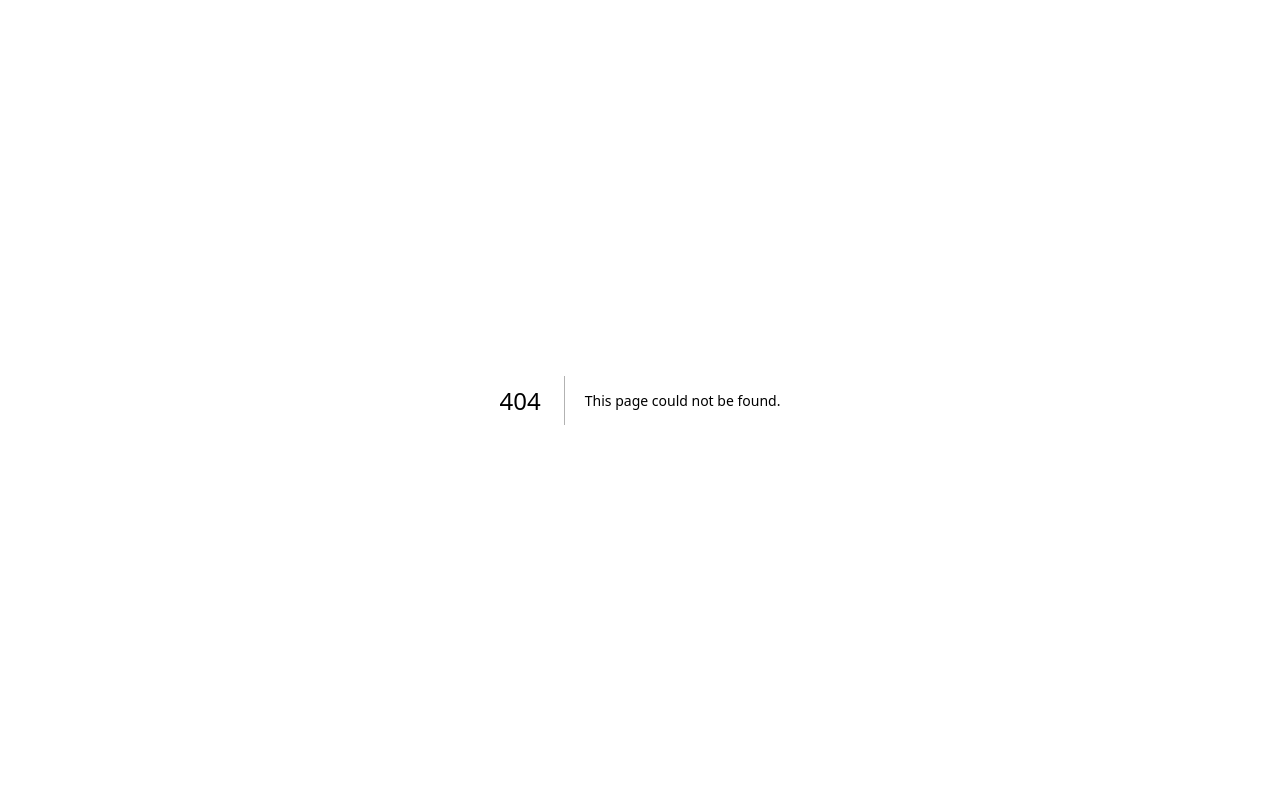
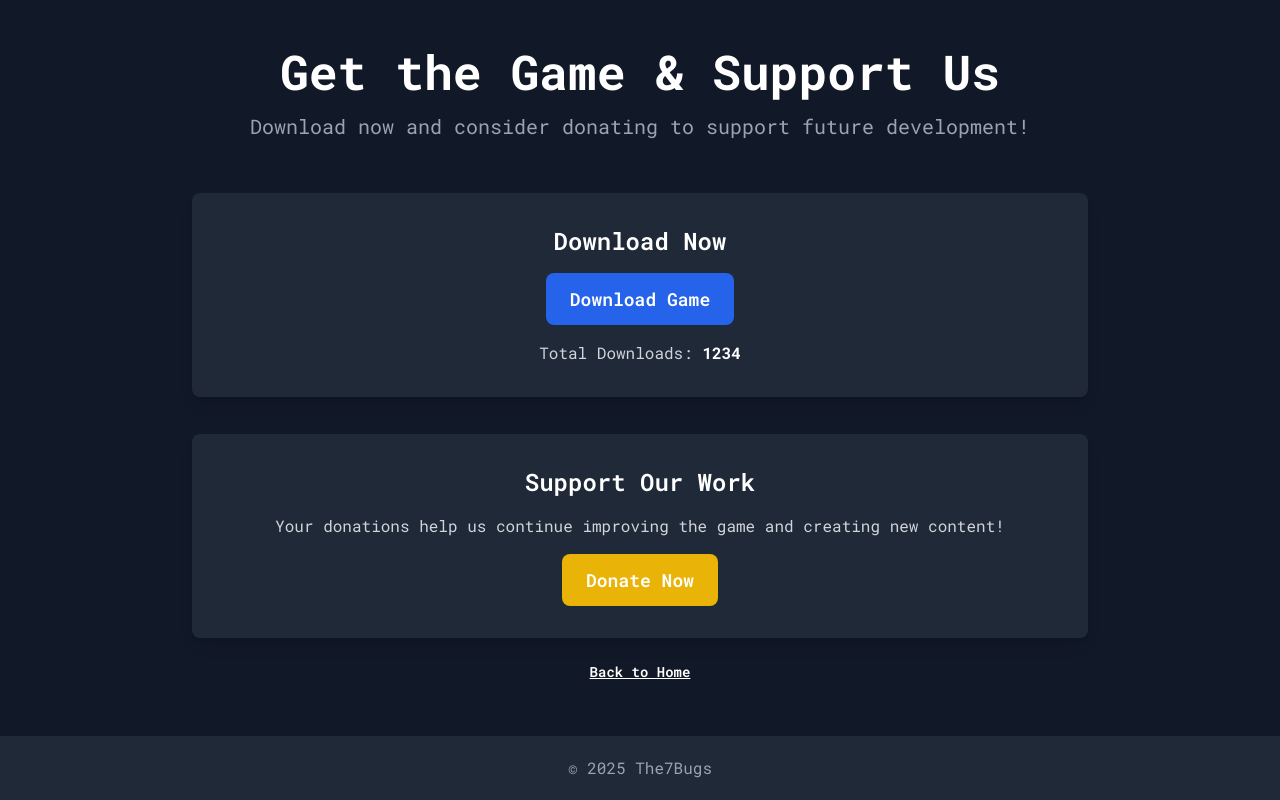
Before and after one commit to kappyphm/SJOL-Landing-Page, a Next.js app: page /download in a window 1280 px wide. Before the commit this address had no page. Built offline with nearby package versions, Linux system fonts and the light colour scheme.

Commit message:
Update Download page and Testimonials

```diff
--- /dev/null
+++ b/app/download/page.tsx
@@ -0,0 +1,70 @@
+"use client";
+
+import Link from "next/link";
+import { useState, useEffect } from "react";
+
+export default function DownloadDonatePage() {
+  const [downloadCount, setDownloadCount] = useState(0);
+
+  useEffect(() => {
+    // Giả lập số lượt tải từ server
+    const fetchDownloadCount = async () => {
+      // Thay thế bằng API thực tế nếu có
+      const fakeCount = 1234;
+      setDownloadCount(fakeCount);
+    };
+
+    fetchDownloadCount();
+  }, []);
+
+  return (
+    <div className="bg-gray-900 text-white min-h-screen md:max-h-screen flex flex-col justify-between items-center ">
+      {/* Header */}
+      <header className="w-full text-center py-12">
+        <h1 className="text-4xl md:text-5xl font-bold">
+          Get the Game & Support Us
+        </h1>
+        <p className="text-lg md:text-xl text-gray-400 mt-4">
+          Download now and consider donating to support future development!
+        </p>
+      </header>
+
+      {/* Download Section */}
+      <section className="w-full max-w-4xl text-center bg-gray-800 p-8 rounded-lg shadow-lg">
+        <h2 className="text-2xl font-semibold mb-4">Download Now</h2>
+        <button className="bg-blue-600 px-6 py-3 rounded-lg text-lg font-semibold hover:bg-blue-700">
+          Download Game
+        </button>
+        <p className="mt-4 text-gray-300">
+          Total Downloads:{" "}
+          <span className="font-bold text-white">{downloadCount}</span>
+        </p>
+      </section>
+
+      {/* Donation Section */}
+      <section className="w-full max-w-4xl text-center bg-gray-800 p-8 rounded-lg shadow-lg mt-8">
+        <h2 className="text-2xl font-semibold mb-4">Support Our Work</h2>
+        <p className="text-gray-300 mb-4">
+          Your donations help us continue improving the game and creating new
+          content!
+        </p>
+        <button className="bg-yellow-500 px-6 py-3 rounded-lg text-lg font-semibold hover:bg-yellow-600">
+          Donate Now
+        </button>
+      </section>
+      <div className="mt-4">
+        <Link
+          href="/"
+          className="text-sm font-semibold underline hover:text-blue-500 transition-all"
+        >
+          Back to Home
+        </Link>
+      </div>
+
+      {/* Footer */}
+      <footer className="w-full text-center py-5 bg-gray-800 text-gray-400 mt-12">
+        <p>&copy; 2025 The7Bugs</p>
+      </footer>
+    </div>
+  );
+}
--- a/app/page.tsx
+++ b/app/page.tsx
@@ -1,6 +1,5 @@
-"use client";
 import Image from "next/image";
-import { useEffect, useState } from "react";
+import Link from "next/link";
 
 const teamMembers = [
   { name: "KhanhPG", role: "Web Developer", avatar: "/memberAvt/KhanhPG.jpg" },
@@ -12,20 +11,25 @@ const teamMembers = [
   { name: "PhongBT", role: "Content Creator", avatar: "/BG1.gif" },
 ];
 
+const testimonials = [
+  {
+    name: "John Doe",
+    review: "Amazing game! I had so much fun playing it.",
+    avatar: "/BG1.gif",
+  },
+  {
+    name: "Jane Smith",
+    review: "A fantastic experience, highly recommend!",
+    avatar: "/BG1.gif",
+  },
+  {
+    name: "Alex Johnson",
+    review: "Great graphics and gameplay. Looking forward to updates!",
+    avatar: "/BG1.gif",
+  },
+];
+
 export default function LandingPage() {
-  const [downloadCount, setDownloadCount] = useState(0);
-
-  useEffect(() => {
-    // Giả lập số lượt tải từ server
-    const fetchDownloadCount = async () => {
-      // Thay thế bằng API thực tế nếu có
-      const fakeCount = 1234;
-      setDownloadCount(fakeCount);
-    };
-
-    fetchDownloadCount();
-  }, []);
-
   return (
     <div className="bg-gray-900 text-white min-h-screen flex flex-col items-center">
       {/* Hero Section */}
@@ -43,16 +47,12 @@ export default function LandingPage() {
         <p className=" md:text-lg text-light font-medium mb-6">
           Download now and start your journey!
         </p>
-        <button
-          onClick={() => setDownloadCount(downloadCount + 1)}
+        <Link
+          href="/download"
           className="bg-black px-7 uppercase text-light py-5 rounded-lg text-lg font-semibold hover:scale-110 active:scale-105 transition-all hover:bg-dark"
         >
           Download Now
-        </button>
-        <p className="mt-4 text-light font-semibold">
-          Downloads:{" "}
-          <span className="font-bold text-light">{downloadCount}</span>
-        </p>
+        </Link>
       </header>
 
       {/* Features Section */}
@@ -147,24 +147,38 @@ export default function LandingPage() {
         </div>
       </section>
 
-      {/* Download Section */}
-      <section className="w-full bg-[url('/BG2.gif')] bg-fixed bg-cover bg-top text-center py-16 px-4">
-        <h2 className="text-3xl font-black md:text-5xl mb-6 text-light uppercase">
-          Get the Game Now
+      <section className="w-full bg-[url('/BG2.gif')] bg-fixed bg-cover bg-top text-center py-10 px-4">
+        <h2 className="text-2xl md:text-3xl font-semibold mb-10">
+          What Players Are Saying
         </h2>
-        <div className="flex flex-col md:flex-row gap-4 justify-center">
-          <button className="bg-dark text-light hover:bg-shade hover:text-black  px-6 py-3 rounded-lg text-lg font-semibold transition-all">
-            Download for Windows
-          </button>
-          <button className="bg-shade text-black hover:bg-dark hover:text-light px-6 py-3 rounded-lg text-lg font-semibold transition-all">
-            Download for Mac
-          </button>
+        <div className="grid grid-cols-1 md:grid-cols-3 gap-6">
+          {testimonials.map((testimonial, index) => (
+            <div
+              key={index}
+              className="flex flex-col items-center p-4 bg-gray-700 rounded-lg"
+            >
+              <div className="w-16 h-16 overflow-hidden rounded-full mb-2 flex items-center justify-center bg-gray-700">
+                <Image
+                  src={testimonial.avatar}
+                  alt={testimonial.name}
+                  width={100}
+                  height={100}
+                  className="object-cover w-full h-full"
+                />
+              </div>
+              <p className="text-gray-300 italic">
+                {" "}
+                &quot;{testimonial.review}&quot;{" "}
+              </p>
+              <h3 className="text-lg font-medium mt-2">- {testimonial.name}</h3>
+            </div>
+          ))}
         </div>
       </section>
 
       {/* Footer */}
       <footer className="w-full text-center py-6 bg-gray-800 text-gray-400 px-4">
-        <p>&copy; 2025 The7Bugs Team. All rights reserved.</p>
+        <p>&copy; 2025 The7Bugs Team..</p>
       </footer>
     </div>
   );
--- a/components/NavBar.tsx
+++ /dev/null
@@ -1,30 +0,0 @@
-import { NavData } from "@/lib/type";
-import Link from "next/link";
-import React from "react";
-
-interface NavItemProps {
-  data: NavData;
-}
-
-const NavItem = ({ data }: NavItemProps) => {
-  return (
-    <Link href={data.href} className="font-bold text-black ">
-      {data.name}
-    </Link>
-  );
-};
-interface NavBarProps {
-  className?: string;
-  list: NavData[];
-}
-const NavBar = ({ list, className }: NavBarProps) => {
-  return (
-    <div className={`${className} flex justify-evenly py-5`}>
-      {list.map((item, index) => (
-        <NavItem key={index} data={item} />
-      ))}
-    </div>
-  );
-};
-
-export default NavBar;
```
Also changed, not shown: package.json (+6 -5 lines), 1 other file (tests, documents, lock files or other folders).
